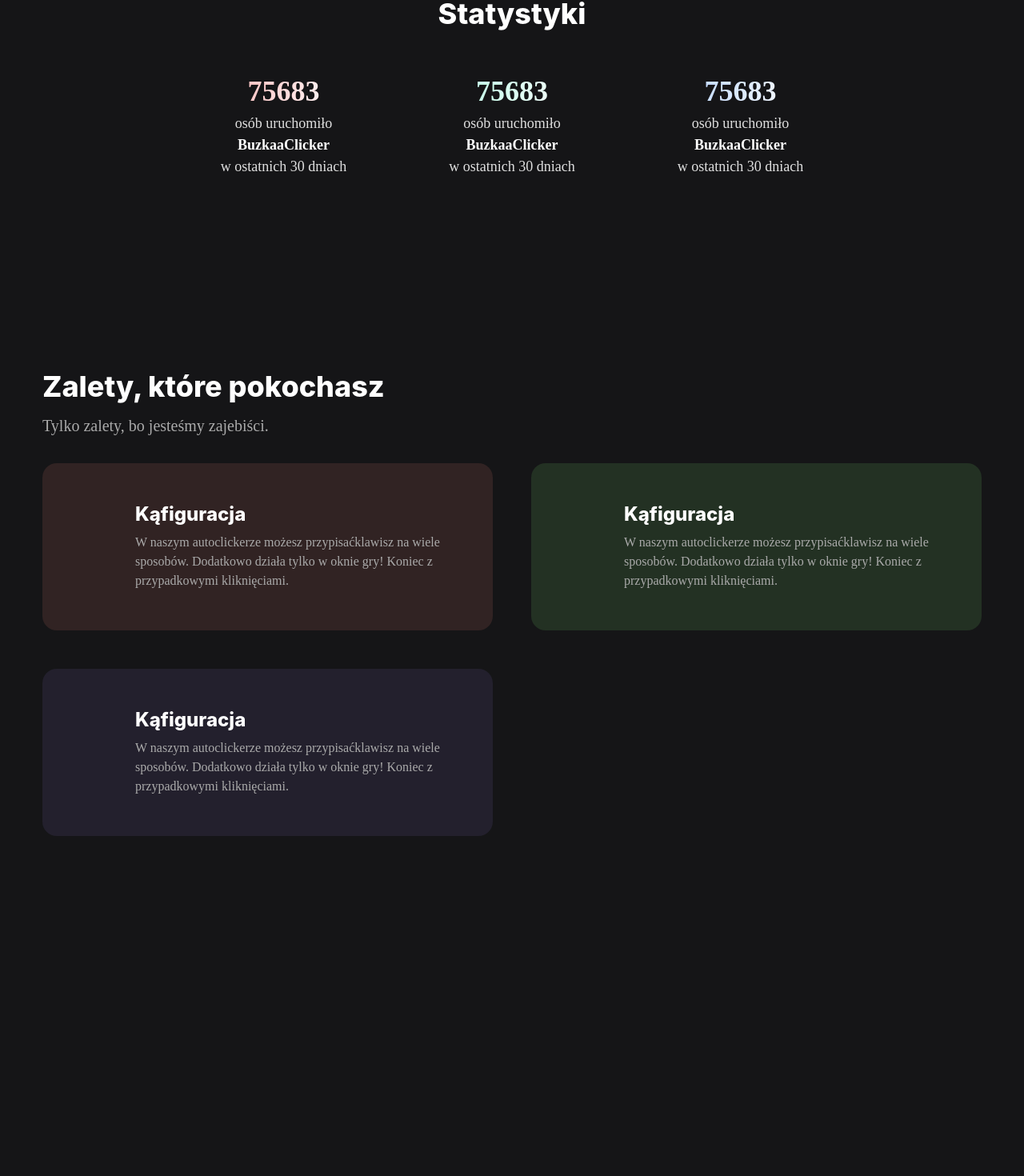
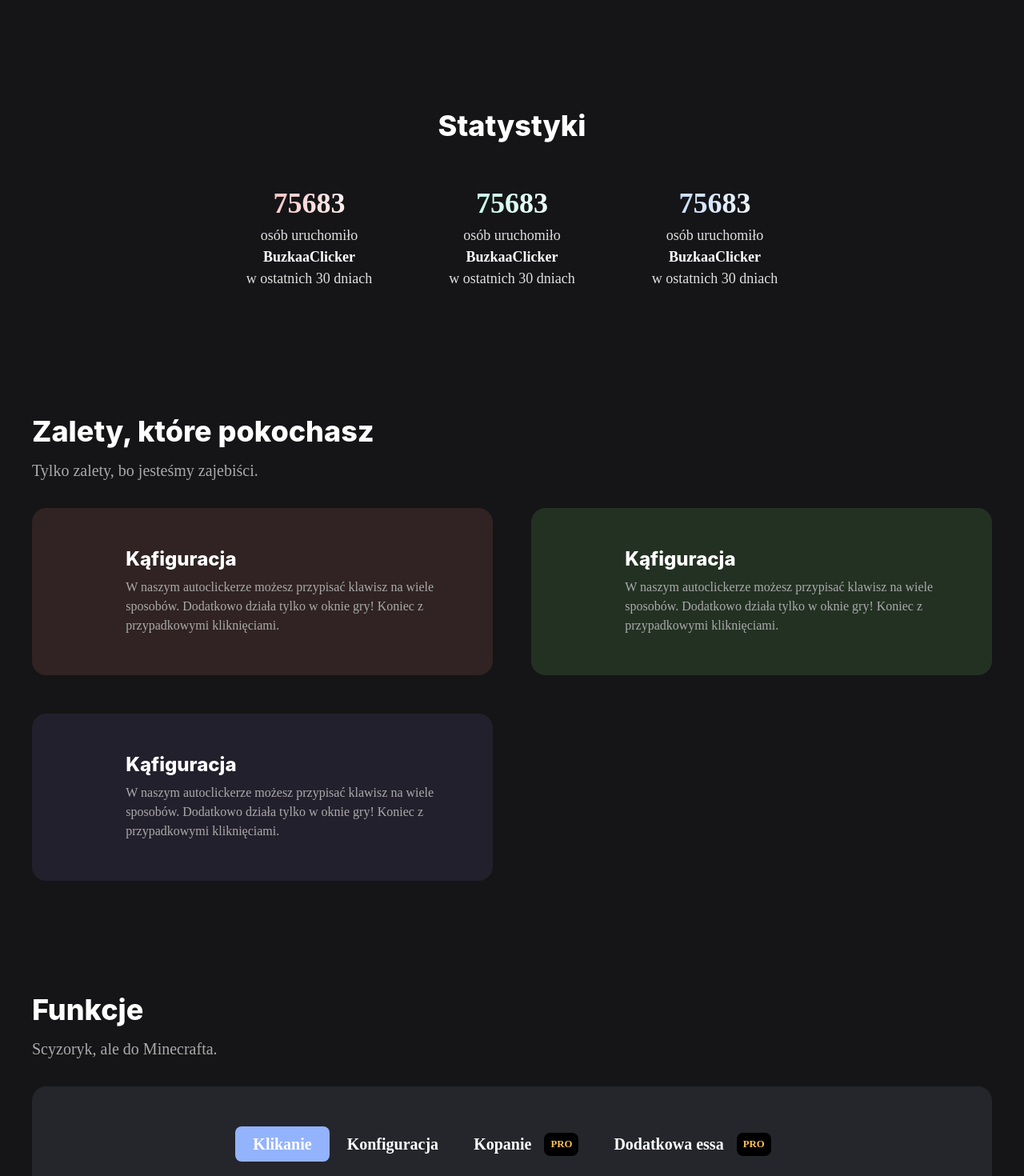
Before and after one commit to wajwuz/kiep-front, a Next.js app: page / in a window 1280 px wide. Shown: the part 900-2370 px from the top of the page at 80% size. Built offline with nearby package versions, Linux system fonts and the light colour scheme; some icons are missing; a web font is replaced by a local one.

Commit message:
Features design & landing refactors

```diff
--- /dev/null
+++ b/components/image.tsx
@@ -0,0 +1,22 @@
+import NextImage from 'next/image'
+import { Box, chakra } from '@chakra-ui/react'
+
+const ChakraNextImage = chakra(NextImage, {
+    shouldForwardProp: (prop) => true,
+})
+
+export function Image(props: any) {
+    return <ChakraNextImage {...props} />
+}
+
+export function OutlinedImage(props: any) {
+    return <Box
+        border="0.7rem solid"
+        style={{
+            borderImageSlice: 1,
+            borderImageSource: "linear-gradient(180deg, rgba(148,179,253,1) 0%, rgba(36,38,43,0) 100%)",
+        }}
+    >
+        <Image {...props} />
+    </Box>
+}
--- /dev/null
+++ b/components/pro_tag.tsx
@@ -0,0 +1,9 @@
+import { Box, Heading, SquareProps, Text } from "@chakra-ui/react";
+
+const ProTag = (props: SquareProps) => (
+    <Box background="#000" padding="0.3rem 0.5rem" borderRadius="0.5rem" {...props}>
+        <Text color="#FDC250" fontSize="0.8rem" fontWeight={600}>PRO</Text>
+    </Box>
+)
+
+export default ProTag;
--- /dev/null
+++ b/components/section_header.tsx
@@ -0,0 +1,17 @@
+import { Box, Heading, Text } from "@chakra-ui/react";
+
+type SectionProps = {
+    title: String;
+    description: String;
+    children?: JSX.Element | JSX.Element[];
+}
+
+const Section = ({ title, description, children }: SectionProps) => (
+    <Box margin={5} width="100%">
+        <Heading>{title}</Heading>
+        <Text marginTop={3} variant="secondary" marginBottom="2rem">{description}</Text>
+        {children}
+    </Box>
+)
+
+export default Section;
--- a/pages/index.tsx
+++ b/pages/index.tsx
@@ -1,8 +1,11 @@
 import * as CSS from "csstype"
-import { Box, Button, Flex, Text, Image, Heading, VStack, HStack, Spacer, Grid, SimpleGrid, Center } from '@chakra-ui/react'
+import { Box, Button, Flex, Text, Heading, VStack, HStack, Spacer, Grid, SimpleGrid, Center, Stack } from '@chakra-ui/react'
 import type { NextPage } from 'next'
 import Head from 'next/head'
 import { Icon } from '@iconify/react';
+import Section from "../components/section_header";
+import ProTag from "../components/pro_tag";
+import { Image, OutlinedImage } from "../components/image";
 
 const Home: NextPage = () => (
   <>
@@ -14,15 +17,17 @@
 
     <main>
       <Center>
-        <Box>
+        <VStack spacing="8.75rem" maxWidth="75rem" margin="0 1rem">
           <Landing />
 
           <Statistics />
 
           <Zalets />
 
-          <Box marginBottom={1000} />
-        </Box>
+          <Features />
+
+          <Box height="100vh" />
+        </VStack>
       </Center>
     </main>
   </>
@@ -52,34 +57,34 @@
       <Button width={180} marginBottom={10}>Buy kup teraz</Button>
     </Box>
 
-    <Image src="/home_cropped.png" alt="Strona Główna BuzkaaClickera"
-      border="0.7rem solid"
-      style={{
-        borderImageSlice: 1,
-        borderImageSource: "linear-gradient(180deg, rgba(148,179,253,1) 0%, rgba(36,38,43,0) 100%)",
-      }} />
+    <OutlinedImage src="/home_cropped.png" alt="Strona Główna BuzkaaClickera" width="416px" height="556px" />
   </Flex>
 )
 
 const Statistics = () => (
   <VStack
-    spacing="3rem"
-    margin={"0 0 15rem 0"}
+    spacing="2rem"
   >
     <Heading>Statystyki</Heading>
 
-    <HStack spacing="8rem">
+    <Flex
+      align="center"
+      direction={{ base: "column", xl: "row" }}
+      textAlign={{ base: "center", xl: "left" }}
+      justifyContent={"center"}
+      margin="3rem"
+    >
       <StatisticEntry textColor="#FFB6B6" />
       <StatisticEntry textColor="#B6FFE5" />
       <StatisticEntry textColor="#B6D3FF" />
-    </HStack>
+    </Flex>
   </VStack>
 )
 
 type StatisticEntryProps = { textColor: CSS.Property.Color; }
 
 const StatisticEntry: React.FC<StatisticEntryProps> = ({ textColor }) => (
-  <Box maxWidth="25rem" align="center">
+  <Box align="center" m="1rem 3rem">
     <Text fontSize="2.25rem"
       fontWeight={800}
       backgroundImage={"linear-gradient(110deg, " + textColor + ", #FFFFFF)"}
@@ -91,26 +96,24 @@
 );
 
 const Zalets = () => (
-  <Box
-    spacing={5}
-    margin={{ base: "0 1em", lg: "0 3em" }}>
-    <Heading>Zalety, które pokochasz</Heading>
-    <Text marginTop={3} variant="secondary">Tylko zalety, bo jesteśmy zajebiści.</Text>
+  <Section
+    title="Zalety, które pokochasz"
+    description="Tylko zalety, bo jesteśmy zajebiści."
+  >
     <SimpleGrid
       columns={{ base: 1, lg: 2 }}
       spacing={12}
-      marginTop={"2rem"}
     >
-      <ZaletsEntry color="#312323" title="Kąfiguracja" description={"W naszym autoclickerze możesz przypisać" +
+      <ZaletsEntry color="#312323" title="Kąfiguracja" description={"W naszym autoclickerze możesz przypisać " +
         "klawisz na wiele sposobów. Dodatkowo działa tylko w oknie gry! Koniec z przypadkowymi kliknięciami."} />
 
-      <ZaletsEntry color="#233123" title="Kąfiguracja" description={"W naszym autoclickerze możesz przypisać" +
+      <ZaletsEntry color="#233123" title="Kąfiguracja" description={"W naszym autoclickerze możesz przypisać " +
         "klawisz na wiele sposobów. Dodatkowo działa tylko w oknie gry! Koniec z przypadkowymi kliknięciami."} />
 
-      <ZaletsEntry color="#23202D" title="Kąfiguracja" description={"W naszym autoclickerze możesz przypisać" +
+      <ZaletsEntry color="#23202D" title="Kąfiguracja" description={"W naszym autoclickerze możesz przypisać " +
         "klawisz na wiele sposobów. Dodatkowo działa tylko w oknie gry! Koniec z przypadkowymi kliknięciami."} />
     </SimpleGrid>
-  </Box>
+  </Section>
 )
 
 type ZaletsEntryProps = { title: string; description: string; color: CSS.Property.Color; }
@@ -120,7 +123,6 @@
     backgroundColor={color}
     padding={{ base: "2rem 2rem", lg: "50px" }}
     borderRadius={"18px"}
-    maxWidth={"563px"}
     align={"start"}
     justifyContent={"start"}
   >
@@ -135,4 +137,52 @@
   </Box>
 )
 
+const Features = () => (
+  <Section
+    title="Funkcje"
+    description="Scyzoryk, ale do Minecrafta."
+  >
+    <Flex direction="column" alignItems="center">
+      {/* background */}
+      <Box backgroundColor="#24262B" width="100%" height="28.75rem" borderRadius="1.125rem" />
+      <Flex position="absolute" paddingTop="3.125rem" direction="column" alignItems="center">
+        <Flex direction={{ base: "column", lg: "row" }}>
+          <FeatureButton title="Klikanie" active={true} />
+          <FeatureButton title="Konfiguracja" />
+          <FeatureButton title="Kopanie" pro={true} />
+          <FeatureButton title="Dodatkowa essa" pro={true} />
+        </Flex>
+
+        <FeaturePreview />
+      </Flex>
+    </Flex>
+  </Section>
+)
+
+type FeatureButtonProps = {
+  title: String;
+  active?: boolean;
+  pro?: boolean;
+};
+
+const FeatureButton = ({ title, active, pro }: FeatureButtonProps) => (
+  <Box
+    backgroundColor={active ? "#94B3FD" : "transparent"}
+    padding="0 1.375rem"
+    borderRadius="0.5rem"
+    display="flex"
+    alignItems="center"
+    height="2.75rem"
+  >
+    <Text fontSize={20} fontWeight={600}>{title}</Text>
+    {pro ? <ProTag marginLeft="1rem" /> : null}
+  </Box>
+)
+
+const FeaturePreview = () => (
+  <Box margin={{ base: "1.125rem 2rem 0 2rem", lg: "3.125rem 2rem 0 2rem" }}>
+    <OutlinedImage src="/feature_preview_sample_text.png" width="879px" height="556px" />
+  </Box>
+)
+
 export default Home
--- a/styles/theme.tsx
+++ b/styles/theme.tsx
@@ -22,7 +22,7 @@
       variants: {
         "secondary": {
           color: "#AAAAAA",
-          fontSize: {base: "1rem", lg: "1.25rem"},
+          fontSize: { base: "1rem", lg: "1.25rem" },
         }
       }
     },
```
Also changed, not shown: public/feature_preview_sample_text.png (added).
